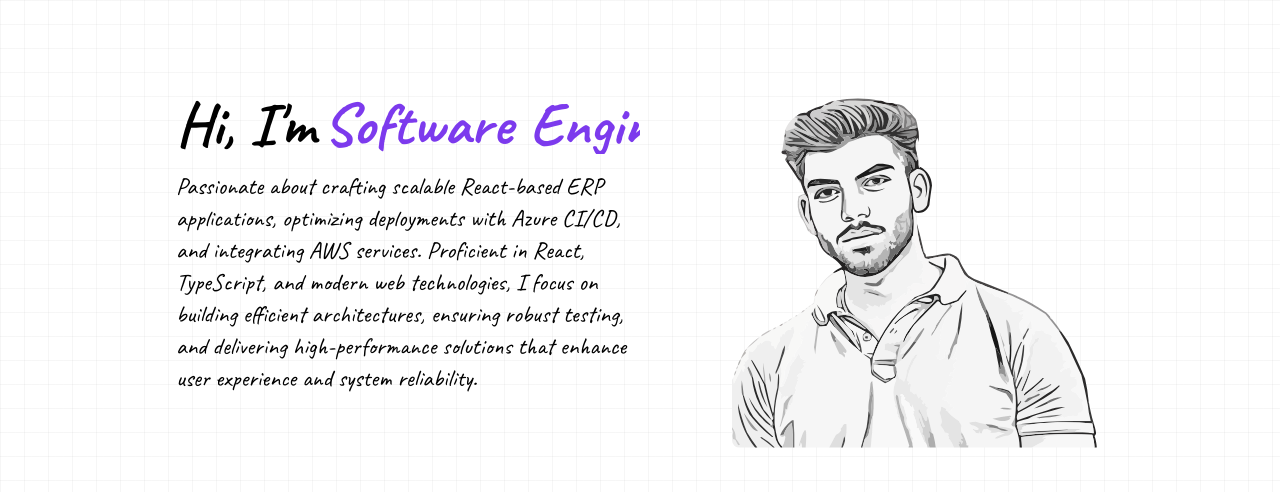
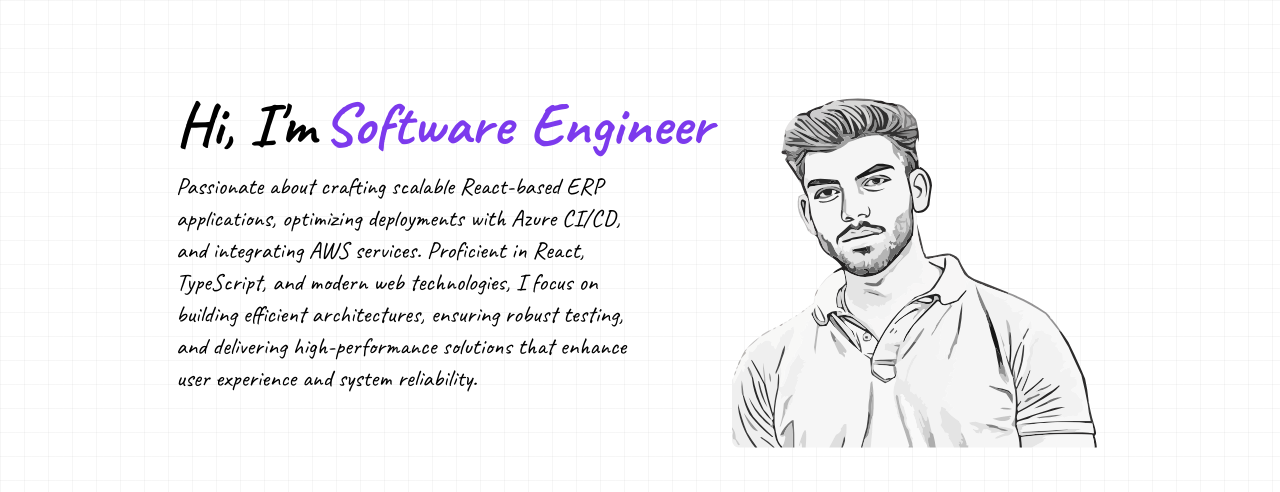
Before and after one commit to ribhugautam/Portfolio, a Next.js app: page / in a window 1280 px wide. Shown: the part 144-636 px from the top of the page. Built offline with nearby package versions, Linux system fonts and the light colour scheme; no server answers; a web font is replaced by a local one.

Commit message:
fixed hidden text issue

```diff
--- a/src/app/components/heroSection.tsx
+++ b/src/app/components/heroSection.tsx
@@ -132,14 +132,14 @@ const HeroSection = ({ summary }: { summary: string }): JSX.Element => {
         whileInView={{ opacity: 1, x: 0 }}
         transition={{ ease: "easeOut", duration: 0.6 }}
         viewport={{ once: true }}
-        className="flex flex-col justify-center p-4 sm:p-6 text-center rounded-sm lg:max-w-md xl:max-w-lg lg:text-left"
+        className="flex flex-col lg:items-start justify-center p-4 sm:p-6 text-center rounded-sm lg:max-w-md xl:max-w-lg lg:text-left"
       >
-        <h1 className="text-4xl flex flex-col md:flex-row md:gap-2 justify-center items-center whitespace-nowrap sm:text-5xl md:text-6xl font-bold leading-tight">
+        <h1 className="text-4xl overflow-visible flex flex-col md:flex-row md:gap-2 justify-center items-center whitespace-nowrap sm:text-5xl md:text-6xl font-bold leading-tight">
           <span>Hi, I&apos;m </span>
           <AnimatePresence mode="wait">
             <motion.span
               key={texts[currentText]}
-              className="text-violet-600 inline-flex overflow-hidden"
+              className="text-violet-600 inline-flex"
               variants={typingContainer}
               initial="hidden"
               animate="show"
```
